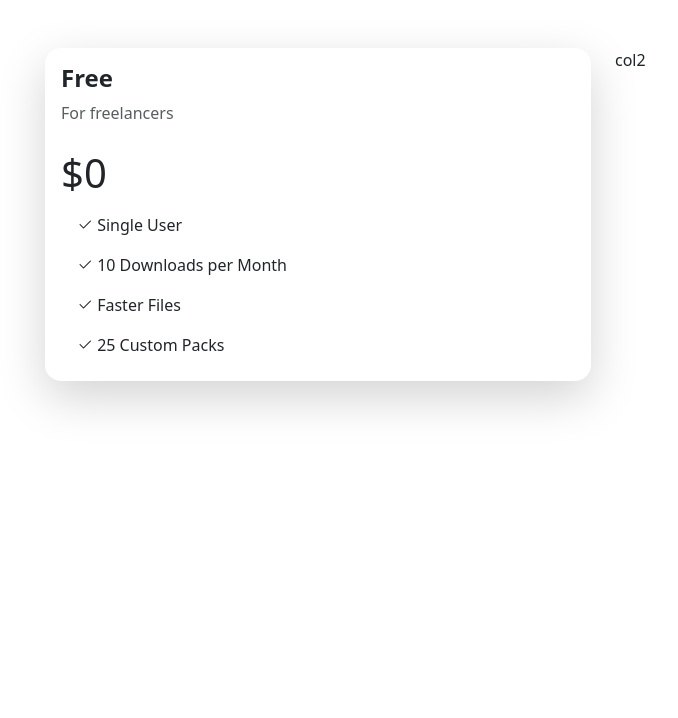
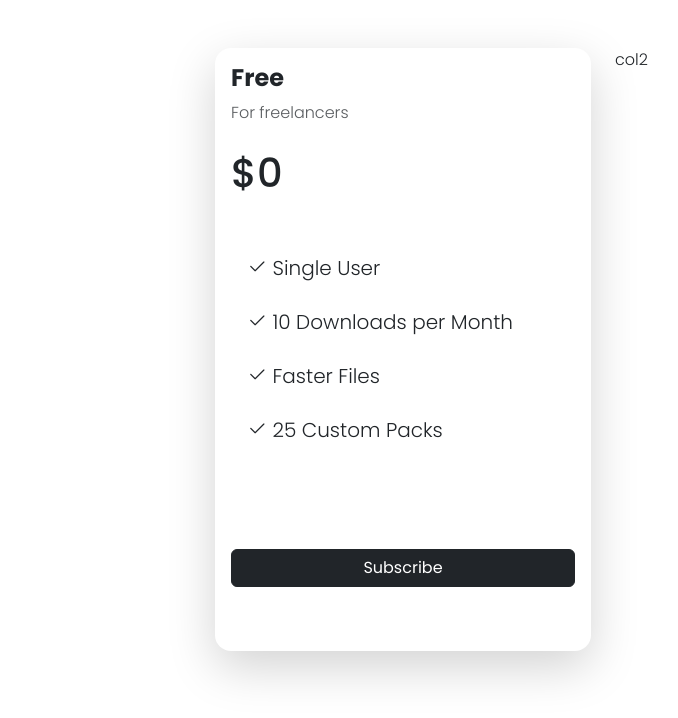
Before and after one commit to Nop-Wit/CS100PricingCards, a plain HTML site: page index.html in a window 1280 px wide. Shown: the whole page, without its empty margins (37-715 px from the left). Drawn offline with nearby package versions, Linux system fonts and the light colour scheme.

Commit message:
first card complete

```diff
--- a/css/styles.css
+++ b/css/styles.css
@@ -1,5 +1,11 @@
-.body {
+body {
   font-family: "Poppins", sans-serif;
   font-weight: 300;
   font-style: normal;
 }
+
+@media (min-width: 800px) {
+  .container {
+    width: 800px;
+  }
+}
--- a/index.html
+++ b/index.html
@@ -21,13 +21,16 @@
                             <h4 class="fw-bold">Free</h4>
                             <p class="text-muted">For freelancers</p>
                         </div>
-                        <h2 class="fs-1 fw-bolded mt-4">$0</h2>
-                        <ul class="list-group">
+                        <h2 class="fs-1 fw-bolded mt-4 mb-5">$0</h2>
+                        <ul class="list-group list-group-flush mb-5 fs-5 vstack gap-2">
                             <li class="list-group-item border-0"><i class="bi bi-check2"></i> Single User</li>
                             <li class="list-group-item border-0"><i class="bi bi-check2"></i> 10 Downloads per Month</li>
                             <li class="list-group-item border-0"><i class="bi bi-check2"></i> Faster Files</li>
                             <li class="list-group-item border-0"><i class="bi bi-check2"></i> 25 Custom Packs</li>
                         </ul>
+                        <div class="d-grid">
+                            <button class="btn btn-dark rounded-2 mt-5 mb-5">Subscribe</button>
+                        </div>
                     </div>
                 </div>
             </div>
```
